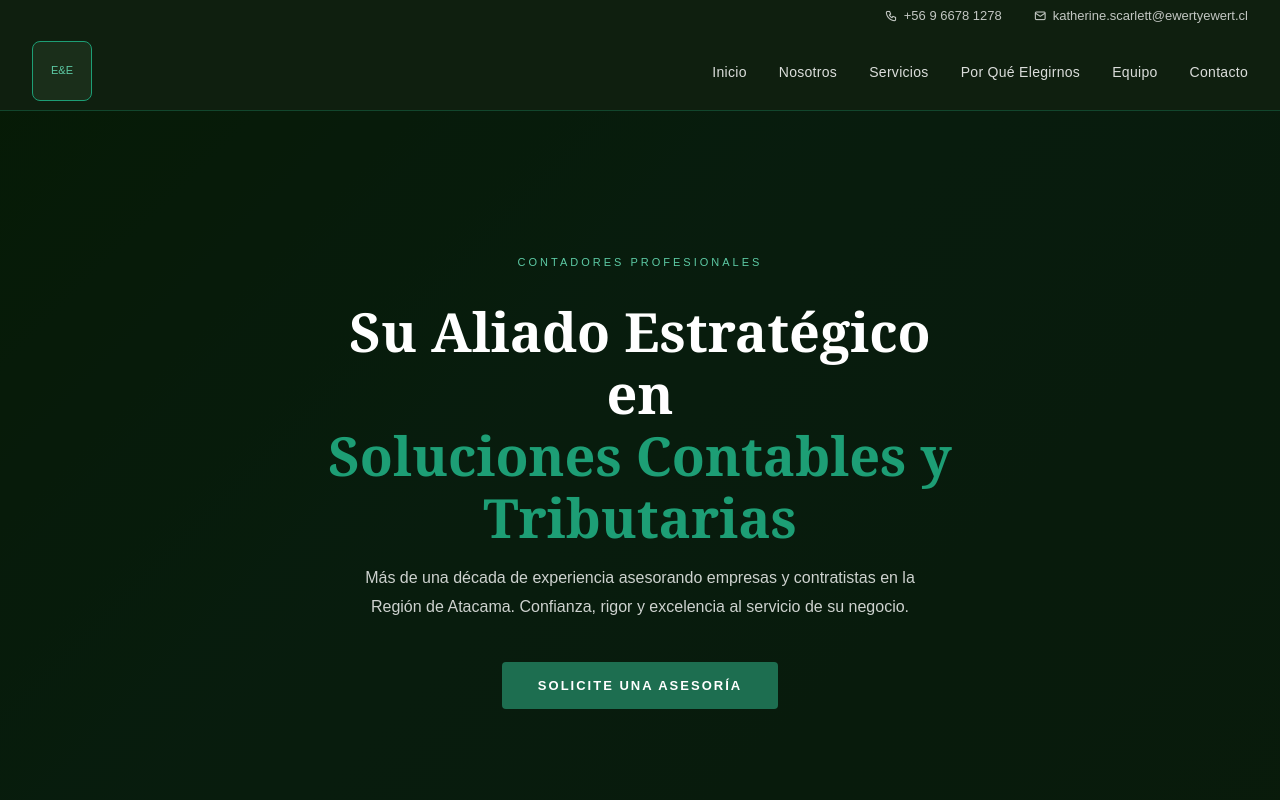
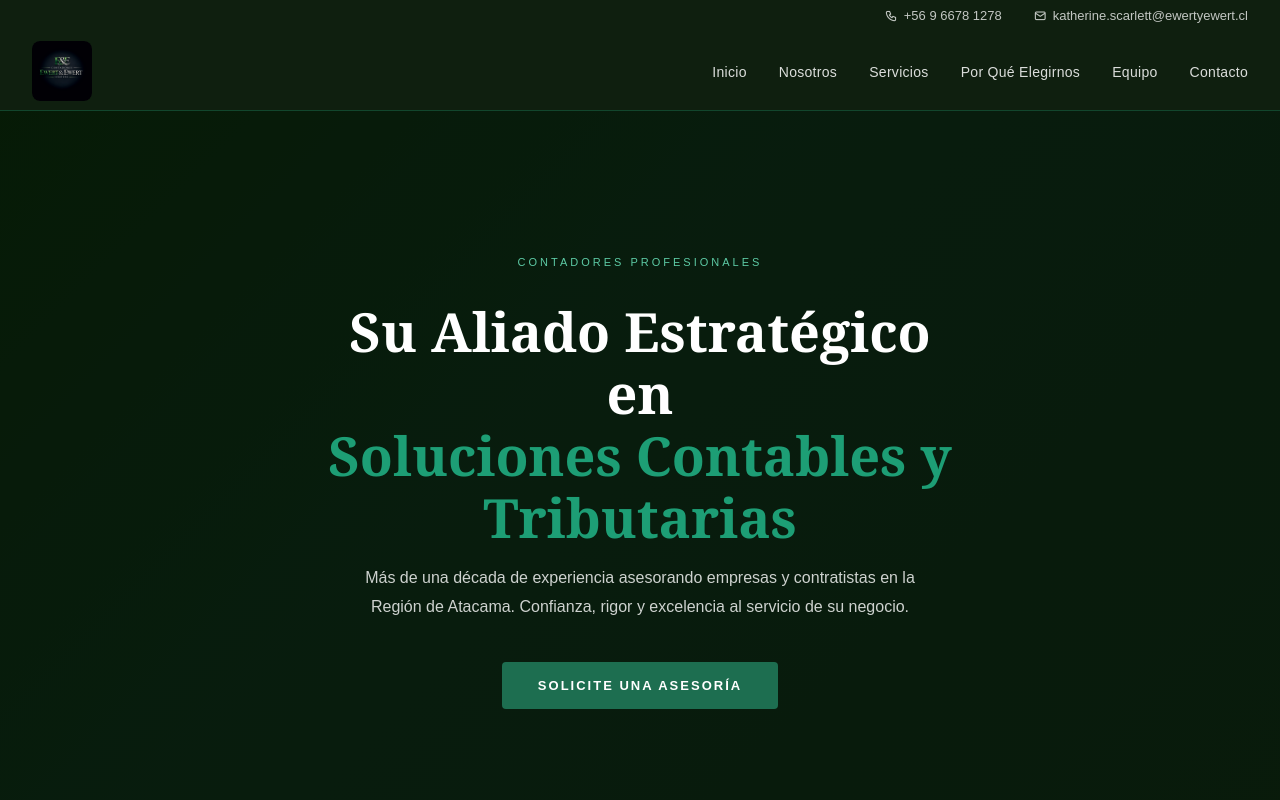
Before and after one commit to zameicxc-ux/ewertyewert, a plain HTML site: page index.html in a window 1280 px wide. Shown: the top 800 px of the page. Drawn offline with Linux system fonts and the light colour scheme.

Commit message:
Replace logo placeholder with image element

```diff
--- a/index.html
+++ b/index.html
@@ -396,7 +396,7 @@
 <!-- NAV -->
 <nav>
   <div class="nav-logo">
-    <div class="nav-logo-placeholder">E&amp;E</div>
+    <img src="logo ewert&ewert.png" alt="Ewert & Ewert" style="width:60px; height:60px; border-radius:8px; object-fit:contain;" />
   </div>
   <ul class="nav-links" id="navLinks">
     <li><a href="#inicio">Inicio</a></li>
```
